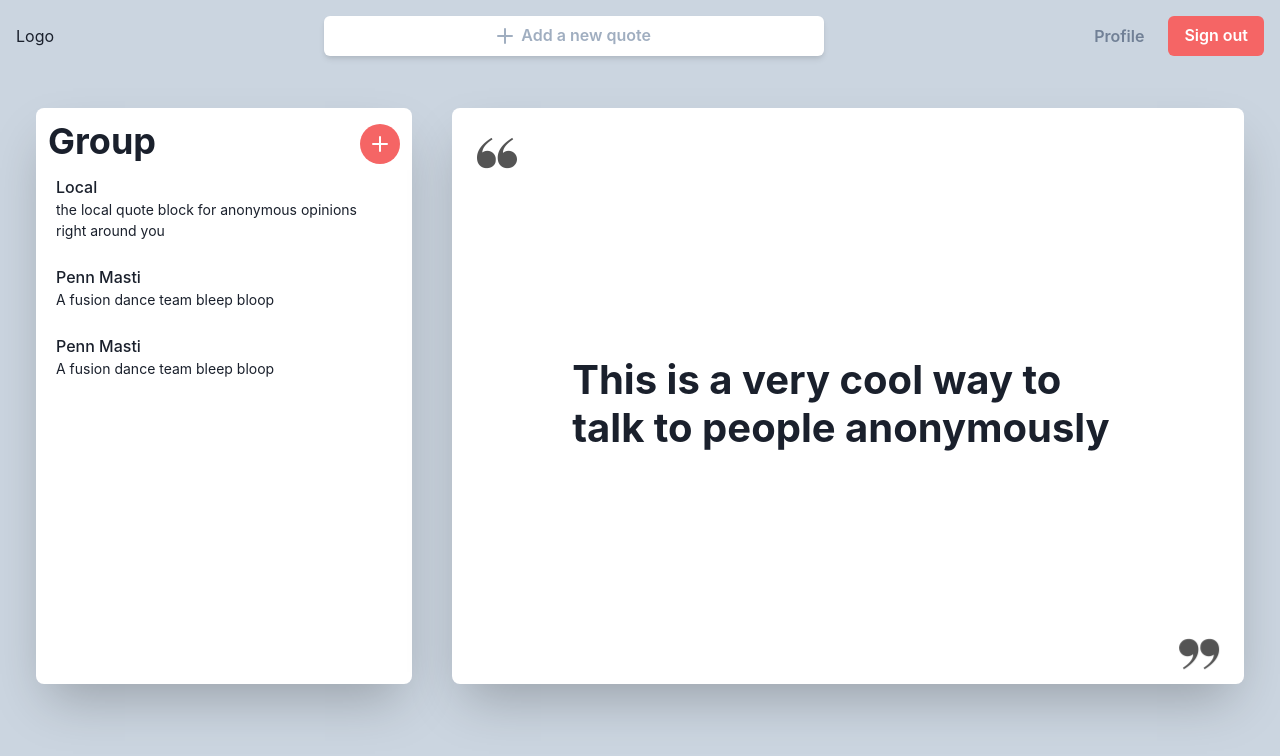
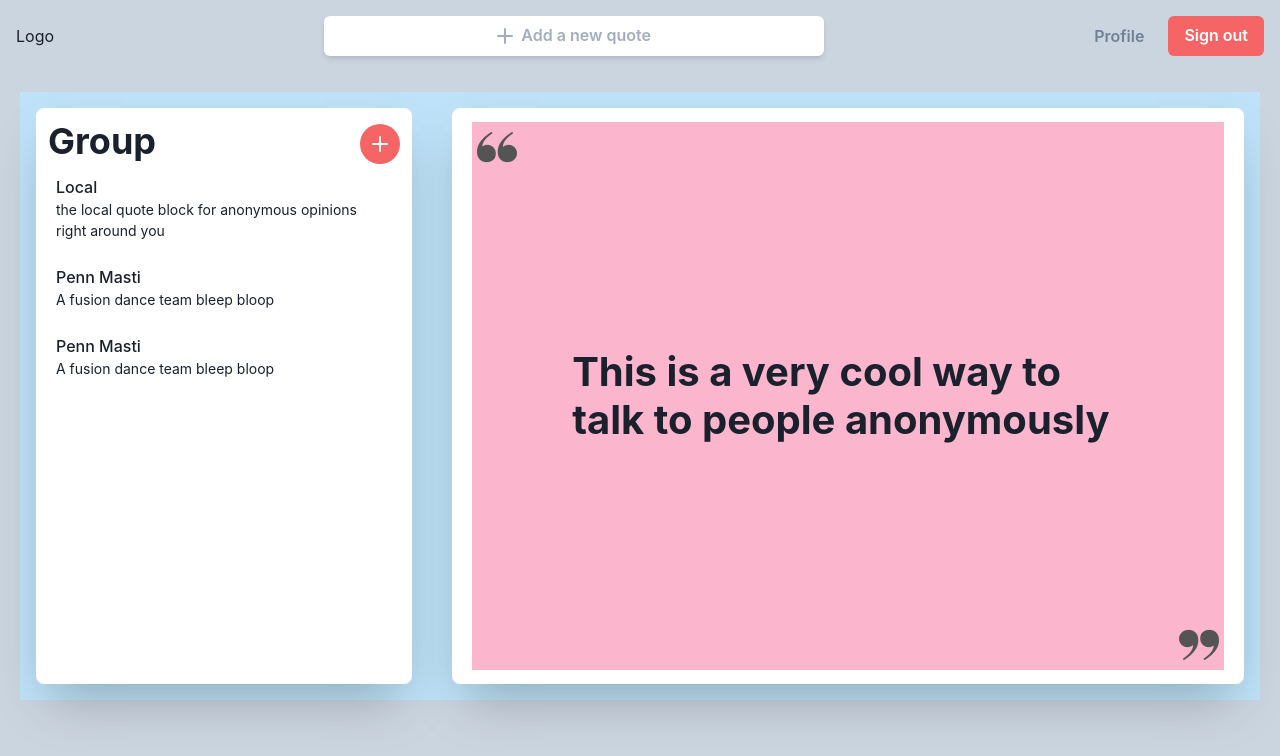
Before and after one commit to karthikmacherla/overheard, a React (Create React App) app in the folder client/: page / in a window 1280 px wide. Shown: the top 756 px of the page. Built offline with nearby package versions, Linux system fonts and the light colour scheme.

Commit message:
fixed quote overextending bug

```diff
--- a/client/src/components/QuoteTab.tsx
+++ b/client/src/components/QuoteTab.tsx
@@ -112,16 +112,20 @@ class QuoteTab extends React.Component<QProps, QState> {
     if (this.state.showingQuote) {
       // Show quote block
       return (
+        <Flex flexDir={'column'} alignItems={'center'} h={"100%"} justifyContent={"center"}>
           <Grid
             templateRows='repeat(11, 1fr)'
             templateColumns='repeat(15, 1fr)'
             m={5}
             role={'group'}
+            h={"95%"}
+            w={"95%"}
+            bg={'pink.200'}
           >
-          <GridItem><Image src={"quotemark.png"} /></GridItem>
+            <GridItem><Image src={"quotemark.png"} h={"50px"} w={"50px"} /></GridItem>
             <GridItem
               colStart={15} rowStart={11}>
-            <Image src={"quotemark.png"} transform={"rotate(180deg)"} />
+              <Image src={"quotemark.png"} h={"50px"} w={"50px"} transform={"rotate(180deg)"} />
             </GridItem>
             <GridItem colStart={3} colEnd={14} rowStart={3} rowEnd={10} >
               <Flex h="100%" flex={{ base: 1 }} justify={'center'} alignItems={'center'}>
@@ -147,8 +151,8 @@ class QuoteTab extends React.Component<QProps, QState> {
                 <RightButton handle={this.nextSlide} />
               </GridItem>)
             }
-
           </Grid >
+        </Flex>
       )
     } else {
       // Show comment block
--- a/client/src/pages/App.tsx
+++ b/client/src/pages/App.tsx
@@ -43,6 +43,7 @@ class App extends React.Component<any, AppState> {
           p={4}
           my={5}
           mx={5}
+          bg={'blue.100'}
         >
           <GridItem rounded={'lg'} boxShadow="2xl" bg={'white'}>
             <GroupTab />
```
Lines whose indentation alone changed are shown as unchanged.
